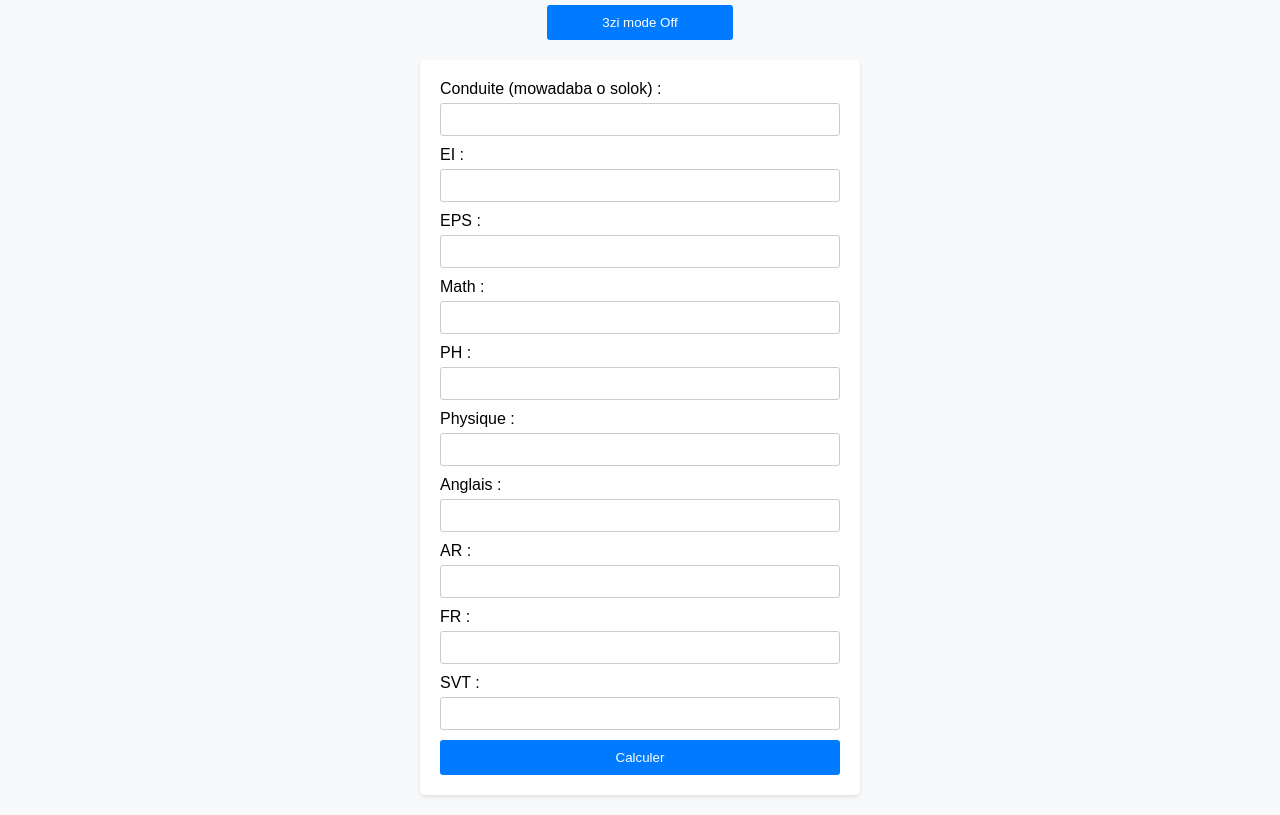
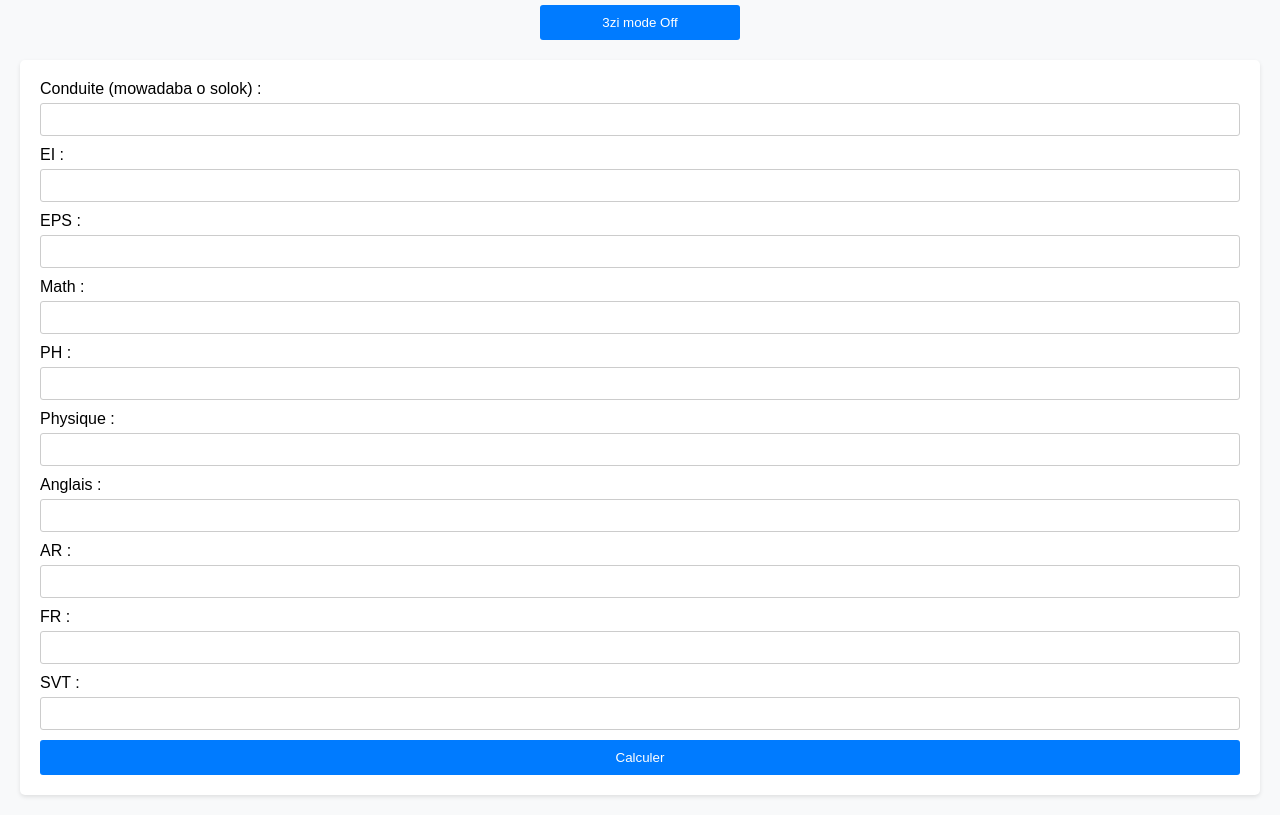
Before and after one commit to Anasisito/Final-grade-calculator, a plain HTML site: page index.html in a window 1280 px wide. Shown: the part 73-888 px from the top of the page. Drawn offline with Linux system fonts and the light colour scheme.

Commit message:
Update index.html

```diff
--- a/index.html
+++ b/index.html
@@ -3,7 +3,7 @@
 <head>
     <meta charset="UTF-8">
     <title>Calcul de la moyenne générale</title>
-    <link rel="stylesheet" href="style.css">
+    <meta name="viewport" content="width=device-width, initial-scale=1.0">
     <style>
         body {
             font-family: Arial, sans-serif;
@@ -16,7 +16,7 @@
             color: #007bff;
         }
         form {
-            max-width: 400px;
+            max-width: 100%;
             margin: 0 auto;
             padding: 20px;
             background-color: #fff;
@@ -101,7 +101,8 @@
         }
 
         .button-container button {
-            width: 15%; /* Set the width as desired */
+            width: 100%; /* Set the width as desired */
+            max-width: 200px; /* Limit the width to prevent overly wide buttons */
         }
     </style>
 </head>
```
